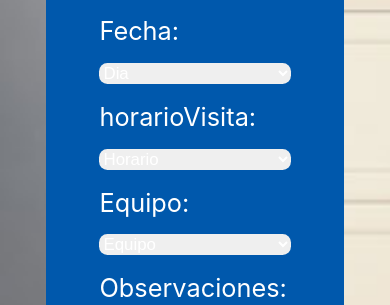
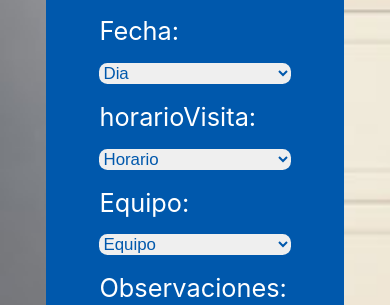
Before and after one commit to OmegaMCCesar/appClientesOmega, a React (Create React App) app: page /formVisita in a window 390 px wide. Shown: the part 975-1280 px from the top of the page. Built offline with nearby package versions, Linux system fonts and the light colour scheme; no server answers.

Commit message:
erros function

```diff
--- a/src/componentes/FormCliente.css
+++ b/src/componentes/FormCliente.css
@@ -9,13 +9,14 @@
 form{
   display: flex;
   flex-direction: column;
+  align-items: center;
   width: 40%;
   padding: 6vh;
   margin:1vh auto;
   border: 1px solid #0058ac;
   background-color: #0058ac;
-  border-bottom-left-radius:35%;
-  border-bottom-right-radius : 35%;
+  border-bottom-left-radius:25%;
+  border-bottom-right-radius : 25%;
 }
 
 input, select{
@@ -57,16 +58,19 @@ textarea{
   padding: 0.5vh;
   border-radius: 1vh;
   font-weight: 400;
+  width: 50%;
 }
 
 @media screen and (max-width:600px) {
-  input, label, select, textarea{
+  input,select, textarea{
     width: 98%;
-    color: white;
+    color: #0058ac;
   }
 
   label{
     font-size: 3vh;
+    width: 98%;
+    color: white;
   }
   input,select,option{
     font-size: 2vh;
@@ -82,4 +86,9 @@ textarea{
     border-bottom-left-radius:15%;
     border-bottom-right-radius : 15%;
   }
+
+  .error{
+    width: 80%;
+  }
+
 }
--- a/src/componentes/FormCliente.jsx
+++ b/src/componentes/FormCliente.jsx
@@ -100,16 +100,19 @@ const handleForm = (e) => {
 
          <label>Numero Telefono o Whatsapp: </label>
          <input name="number" onChange={(e) => handleForm(e)} value={valuesForm.number}  />
+         {errors.number ? <p  className="error">{errors.number}</p> : null}
 
          <label>Calle:</label>
          <input name="address" onChange={(e) => handleForm(e)} value={valuesForm.address}/>
+         {errors.address ? <p  className="error">{errors.address}</p> : null}
 
          <label>Entre calles:</label>
          <input name="streets" onChange={(e) => handleForm(e)} value={valuesForm.streets}/>
+         {errors.streets ? <p  className="error">{errors.streets}</p> : null}
 
          <label>Referencias: </label>
          <textarea placeholder="Ejemplo: numero de pisos de la casa, color de puerta, color de la fachada, negocios, escuelas o referente cercano"  rows='8' onChange={(e) => handleForm(e)} value={valuesForm.referencias} name="referencias" />
-
+         {errors.referencias ? <p  className="error">{errors.referencias}</p> : null}
 
 
          <label>Fecha:</label>
@@ -122,6 +125,7 @@ const handleForm = (e) => {
           <option>Viernes</option>
           <option>Sabado</option>
          </select>
+         {errors.fecha ? <p  className="error">{errors.fecha}</p> : null}
 
          <label>horarioVisita:</label>
          <select onChange={(e) => handleForm(e)} value={valuesForm.horarioVisita} name="horarioVisita" >
@@ -129,6 +133,7 @@ const handleForm = (e) => {
           <option>09hrs a 14hrs</option>
           <option>14hrs a 19hrs</option>
          </select>
+         {errors.horarioVisita ? <p  className="error">{errors.horarioVisita}</p> : null}
 
          <label>Equipo:</label>
          <select onChange={(e) => handleForm(e)}  name="equipo" value={valuesForm.equipo}>
@@ -140,10 +145,13 @@ const handleForm = (e) => {
           <option>Lavasecadora</option>
           <option>Otros</option>
          </select>
+         {errors.equipo? <p  className="error">{errors.equipo}</p> : null}
 
 
          <label>Observaciones:</label>
          <textarea placeholder="Ejemplo: tira agua, golpetea, no enfria, no calienta, no enciende,etc"  rows='8' onChange={(e) => handleForm(e)} value={valuesForm.observaciones} name="observaciones" />
+         {errors.observaciones? <p  className="error">{errors.observaciones}</p> : null}
+
 
          <label>E-mail: {emailUser} </label>
 
--- a/src/middlewares/comprovacion.js
+++ b/src/middlewares/comprovacion.js
@@ -9,7 +9,23 @@ const comprovacionForm = (input) =>{
     errors.name = 'Nombre invalido';
   }
 
-  if(!input.lastname) errors.lastname = 'Ingrese Apellido'
+  if(!input.lastname) errors.lastname = 'Ingrese Apellido';
+
+  if(!input.number) errors.number = 'Ingrese Numero';
+
+  if(!input.address) errors.address = 'Ingrese Calle';
+
+  if(!input.streets) errors.streets = 'Ingrese Calles';
+
+  if(!input.referencias) errors.referencias = 'Ingrese algunas referencias';
+
+  if(!input.fecha) errors.fecha = 'Elija algun dia';
+
+  if(!input.horarioVisita) errors.horarioVisita = 'Elija un rango de horario';
+
+  if(!input.equipo) errors.equipo = 'Cual es su equipo a revisar';
+
+  if(!input.observaciones) errors.observaciones = '¿Cual es el problema de su equipo?'
 
 
 
```
